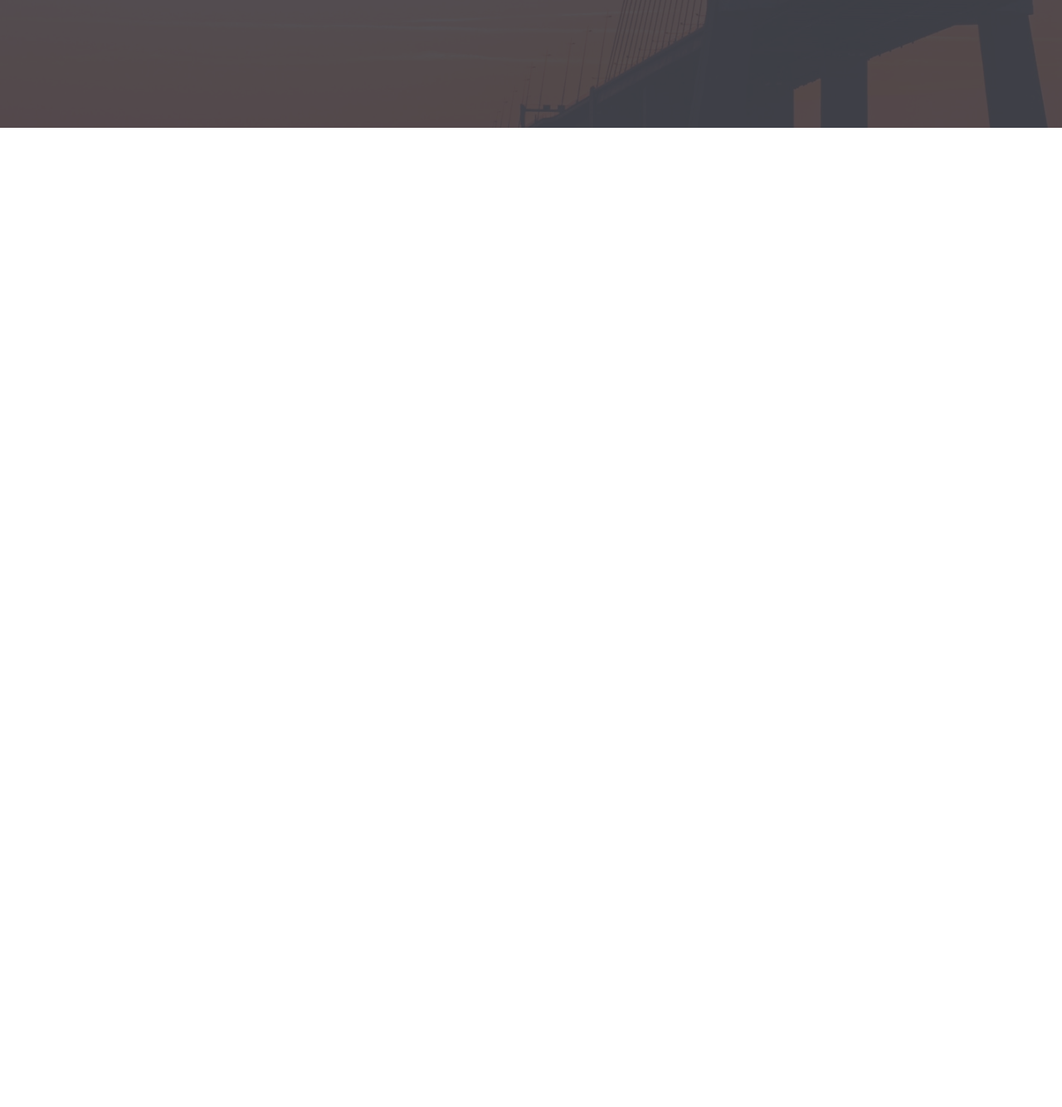
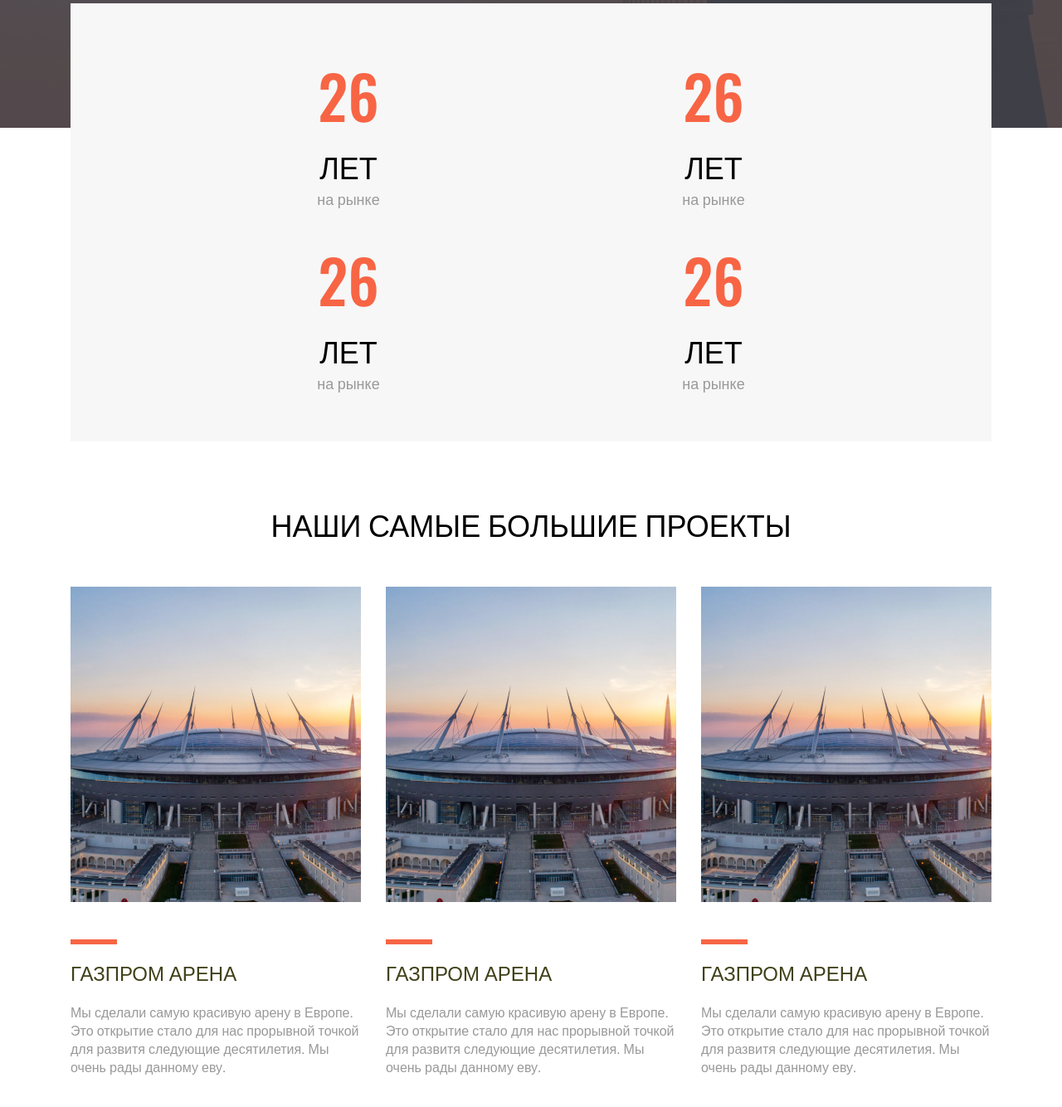
Before and after one commit to Antroks/less_for_figma, a plain HTML site: page index.html in a window 1280 px wide. Shown: the part 586-1920 px from the top of the page at 83% size. Before the commit the page ends 800 px from the top, so only its background shows below. Drawn offline with nearby package versions, Linux system fonts and the light colour scheme.

Commit message:
add section about

```diff
--- a/css/style.css
+++ b/css/style.css
@@ -6,6 +6,15 @@
     box-sizing: inherit;
 }
 
+img {
+    display: block;
+    max-width: 100%;
+}
+
+h1, h2 ,h3 ,h4, h5, h6 {
+    margin: 0;
+    padding: 0;
+}
 
 body {
     margin: 0;
@@ -132,3 +141,148 @@
     color: var(--white-color);
     margin: 0 auto;
 }
+
+
+.about {
+    padding-top: 250px;
+    min-height: 1080px;
+    position: relative;
+}
+
+
+.info {
+    position: absolute;
+    top: -150px;
+    background-color: #f7f7f7;
+    left: 50%;    /*Left + transform используется для абсолютного опзиционирования по центру*/
+    transform: translatex(-50%); /*^*/
+    min-height: 300px;
+    max-width: 1110px;
+    width: 100%;
+    padding: 57px 130px;
+}
+.about__grid {
+    display: grid;
+    grid-template-columns: repeat(4, 1fr);
+    gap: 30px;
+    justify-items: center; /*оцентровка объектов в сетке*/
+}
+.about__grid-item {
+      text-align: center;
+      width: 190px;
+}
+.about__h4 {
+   color: var(--accent-color);
+   font-size: 72px;
+   font-weight: 500;
+   text-transform: uppercase;
+   margin-bottom: 5px;
+}
+.about__h5 {
+    color: #000;
+    font-size: 36px;
+    font-weight: 500;
+    text-transform: uppercase;
+}
+.about__p {
+    margin: 0;
+    font-weight: 500;
+    font-size: 18px;
+    line-height: 27px;
+    color: var(--gray-color);
+}
+
+@media screen and (max-width: 1280px) {
+    .about__grid {
+
+        grid-template-columns: repeat(2, 1fr);
+        grid-template-rows: repeat(2, 1fr);
+
+    }
+}
+
+
+@media screen and (max-width: 768px) {
+    .info {
+        position: relative;
+    }
+
+    .about__grid {
+
+        grid-template-columns: repeat(1, 1fr);
+        grid-template-rows: repeat(1, 1fr);
+
+    }
+}
+
+.project-h2 {
+    text-align: center;
+    margin-bottom: 50px;
+}
+
+.about__flex {
+    display: flex;
+}
+
+.about__flex-item {
+    max-width: 350px;
+    margin-right: 30px;
+}
+
+.about__flex-item:last-child {
+    margin-right: 0;
+}
+
+
+.project-img {
+    margin-bottom: 45px;
+}
+
+.rectangle {
+    width: 56px;
+    height: 6px;
+    background-color: var(--accent-color);
+    margin-bottom: 15px;
+}
+
+.project-h3 {
+    color: var(--dark-color);
+    margin-bottom: 20px;
+}
+
+.project-p {
+    color: var(--gray-color);
+}
+
+
+
+
+@media screen and (max-width: 1280px) {
+    .about {
+
+    padding: 450px 15px 110px 15px;
+
+    }
+}
+
+
+@media screen and (max-width: 768px) {
+    .about {
+        padding-top: 150px;
+        padding-bottom: 80px;
+    }
+
+    .about__flex {
+        flex-direction: column;
+        align-items: center;
+    }
+
+    .about__flex-item {
+        margin-right: 0;
+        margin-bottom: 30px;
+    }
+
+    .about__flex-item:last-child {
+        margin-bottom: 0;
+    }
+}
--- a/index.html
+++ b/index.html
@@ -20,9 +20,82 @@
                     <span class="burger__line"></span>
                 </button>
             </div>
-            <h1 class="h1">Реализуем крупнейшие проектры в России</h1>
+            <h1 class="h1">Реализуем крупнейшие проекты в России</h1>
             <h4 class="h4">Стадионы, газопроводы, мосты, Дамбы</h4>
         </div>
     </header>
+    <section class="about">
+        <div class="info">
+            <div class="container">
+
+                <div class="about__grid">
+                    <div class="about__grid-item">
+                        <h4 class="about__h4">26</h4>
+                        <h5 class="about__h5">лет</h5>
+                        <p class="about__p">на рынке</p>
+                    </div>
+
+                    <div class="about__grid-item">
+                        <h4 class="about__h4">26</h4>
+                        <h5 class="about__h5">лет</h5>
+                        <p class="about__p">на рынке</p>
+                    </div>
+
+                    <div class="about__grid-item">
+                        <h4 class="about__h4">26</h4>
+                        <h5 class="about__h5">лет</h5>
+                        <p class="about__p">на рынке</p>
+                    </div>
+
+                    <div class="about__grid-item">
+                        <h4 class="about__h4">26</h4>
+                        <h5 class="about__h5">лет</h5>
+                        <p class="about__p">на рынке</p>
+                    </div>
+
+                </div>
+
+
+            </div>
+
+        </div>
+        <div class="container">
+            <h2 class="text-h2 project-h2">
+                Наши самые большие проекты
+            </h2>
+            <div class="about__flex">
+                <div class="about__flex-item">
+                    <img class="project-img" src="img/Rectangle 3.jpg" alt="">
+                    <div class="rectangle"></div>
+                    <h3 class="text-h3 project-h3">
+                        Газпром Арена
+                    </h3>
+                    <p class="text-p project-p">Мы сделали самую красивую арену в Европе. Это открытие стало для нас прорывной точкой для развитя следующие десятилетия. Мы очень рады данному еву.</p>
+                </div>
+
+                <div class="about__flex-item">
+                    <img class="project-img" src="img/Rectangle 3.jpg" alt="">
+                    <div class="rectangle"></div>
+                    <h3 class="text-h3 project-h3">
+                        Газпром Арена
+                    </h3>
+                    <p class="text-p project-p">Мы сделали самую красивую арену в Европе. Это открытие стало для нас прорывной точкой для развитя следующие десятилетия. Мы очень рады данному еву.</p>
+                </div>
+
+                <div class="about__flex-item">
+                    <img class="project-img" src="img/Rectangle 3.jpg" alt="">
+                    <div class="rectangle"></div>
+                    <h3 class="text-h3 project-h3">
+                        Газпром Арена
+                    </h3>
+                    <p class="text-p project-p">Мы сделали самую красивую арену в Европе. Это открытие стало для нас прорывной точкой для развитя следующие десятилетия. Мы очень рады данному еву.</p>
+                </div>
+
+
+            </div>
+
+            </div>
+        </div>
+    </section>
 </body>
 </html>
```
Also changed, not shown: img/Rectangle 3.jpg (added).
